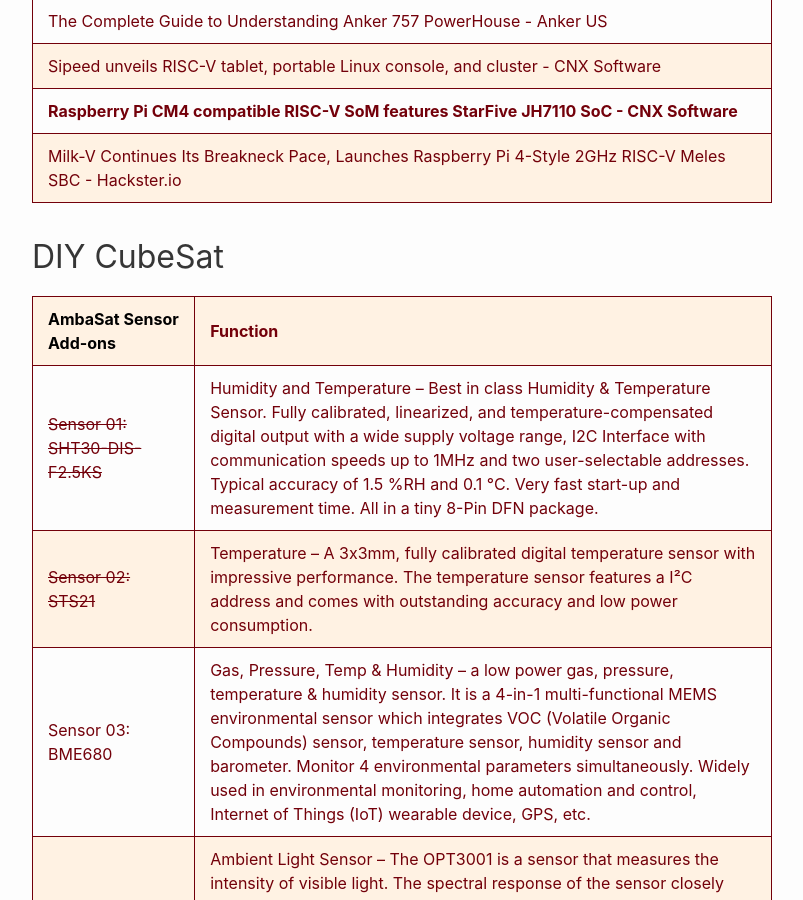
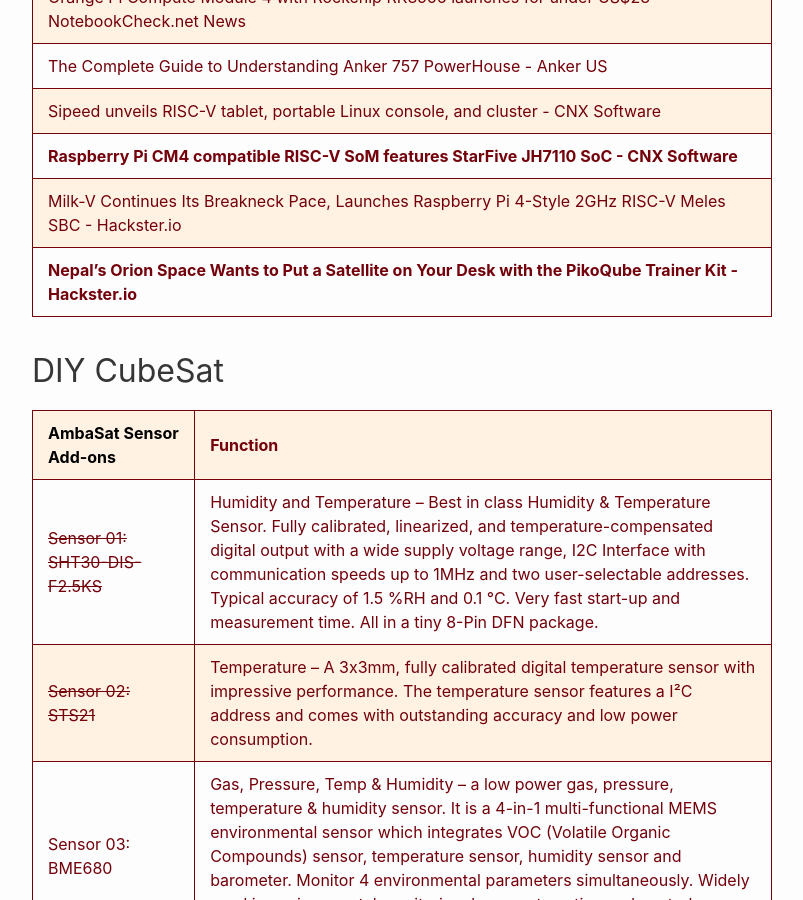
Before and after one commit to RalphHightower/RalphHightower, a Jekyll site: the page built from HardwareLinks.md, in a window 1280 px wide and 900 px high, scrolled down 28115 px. Shown: the whole window, without its empty margins (238-1041 px from the left). Built offline with Jekyll 4.4.1, drawn with Linux system fonts in a browser that asks for light colours; our own code applies the rules of GitHub Pages for plain Markdown files; some of the changed text lies outside the part shown.

Commit message:
[docs](doc): PikoQube

```diff
--- a/HardwareLinks.md
+++ b/HardwareLinks.md
@@ -162,6 +162,7 @@
 | Orange Pi Compute Module 4 8GB+64GB, Rockchip RK3566 Quad-Core 64-Bit Single Board Compute, Orange Pi CM4 8GB RAM 64GB eMMC, Support 2.4/5.0GHz Wi-Fi & Bluetooth 5.0 (CM48G64G+WiFi) | [$53.99 8GB/64GB](https://a.co/d/e5TEyWP) |
 | **[Orolia Atomic Reference Time (ART) Card](https://www.orolia.com/about-the-atomic-reference-time-card-art-card/)** | (H/W) |
 | [PiBox](https://pibox.io/) 2 slot SSD | (H/W) |
+| **[PikoQube- PocketQube Training Kit from Orion Space on Tindie](https://www.tindie.com/products/orionspace/pikoqube-pocketqube-training-kit/ )** | **(H/W) $800** |
 | **[Queclink WR300FG 5G Industrial Cellular Router](https://www.queclink.com/product/wr300fg/)** | (H/W) |
 | [Rak Wireless Wisgate Connect](https://www.rakwireless.com/en-us/products/wisgate-connect)| (H/W)|
 | [Raspberry PI](https://www.raspberrypi.com/) | (H/W)
@@ -497,6 +498,7 @@
 | [Sipeed unveils RISC-V tablet, portable Linux console, and cluster - CNX Software](https://www.cnx-software.com/2023/08/28/sipeed-unveils-risc-v-tablet-portable-linux-console-and-cluster/ ) |
 | **[Raspberry Pi CM4 compatible RISC-V SoM features StarFive JH7110 SoC - CNX Software](https://www.cnx-software.com/2023/09/05/raspberry-pi-cm4-compatible-risc-v-som-features-starfive-jh7110-soc/ )** |
 | [Milk-V Continues Its Breakneck Pace, Launches Raspberry Pi 4-Style 2GHz RISC-V Meles SBC - Hackster.io](https://www.hackster.io/news/milk-v-continues-its-breakneck-pace-launches-raspberry-pi-4-style-2ghz-risc-v-meles-sbc-c4cd7dfdfde0 ) |
+| **[Nepal's Orion Space Wants to Put a Satellite on Your Desk with the PikoQube Trainer Kit - Hackster.io](https://www.hackster.io/news/nepal-s-orion-space-wants-to-put-a-satellite-on-your-desk-with-the-pikoqube-trainer-kit-87b4f0f7cf7d )** |
 
 [^21]: • 1.5GHz quad-core 64-bit ARM Cortex-A72 CPU (Roughly 3× performance)<br />• 1GB, 2GB, or 4GB of LPDDR4 SDRAM<br />• Full-throughput Gigabit Ethernet<br />• Dual-band 802.11ac wireless networking<br />• Bluetooth 5.0<br />• Two USB 3.0 and two USB 2.0 ports<br />• Dual monitor support, at resolutions up to 4K<br />• VideoCore VI graphics, supporting OpenGL ES 3.x<br />• 4Kp60 hardware decode of HEVC video<br />Complete compatibility with earlier Raspberry Pi products
 
```
